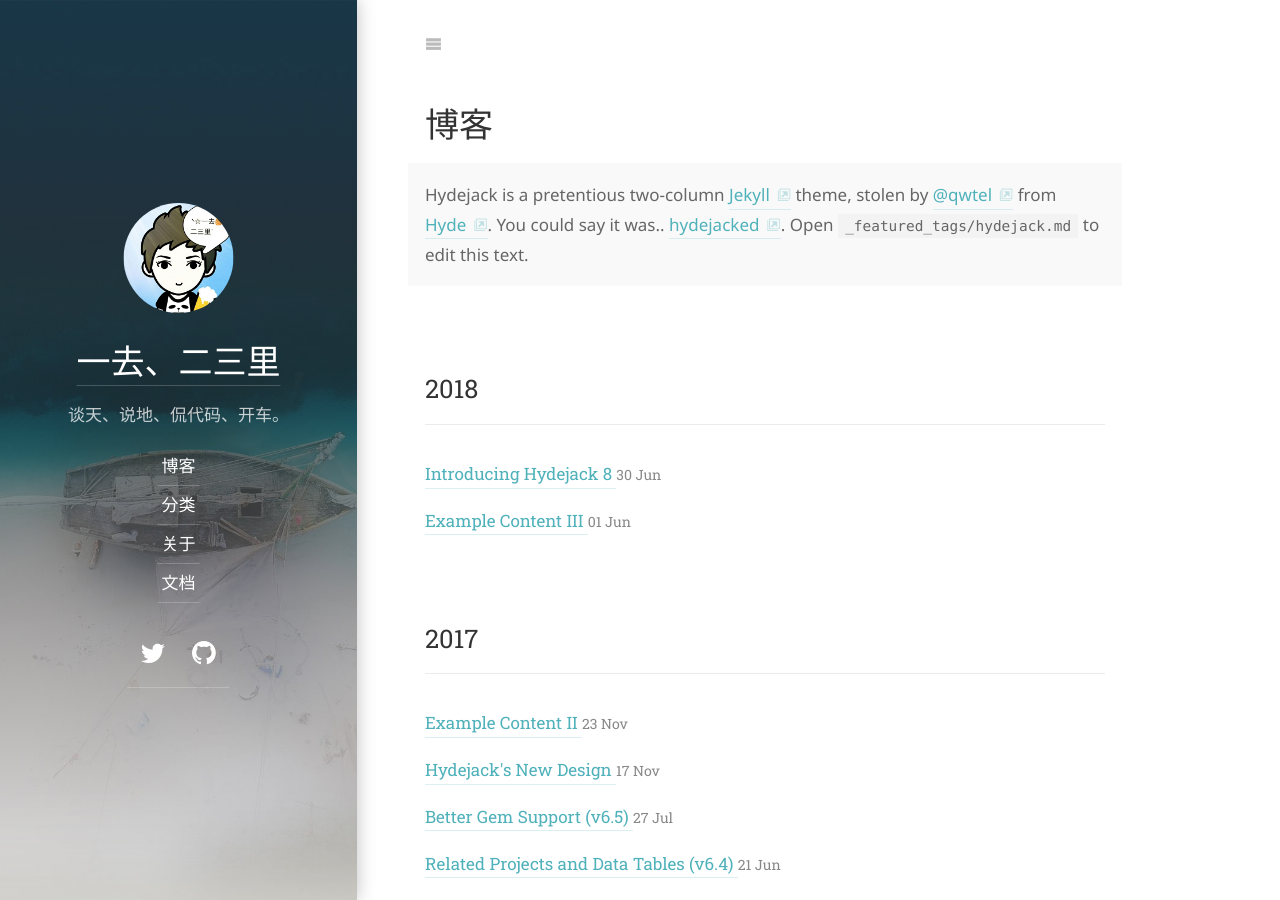
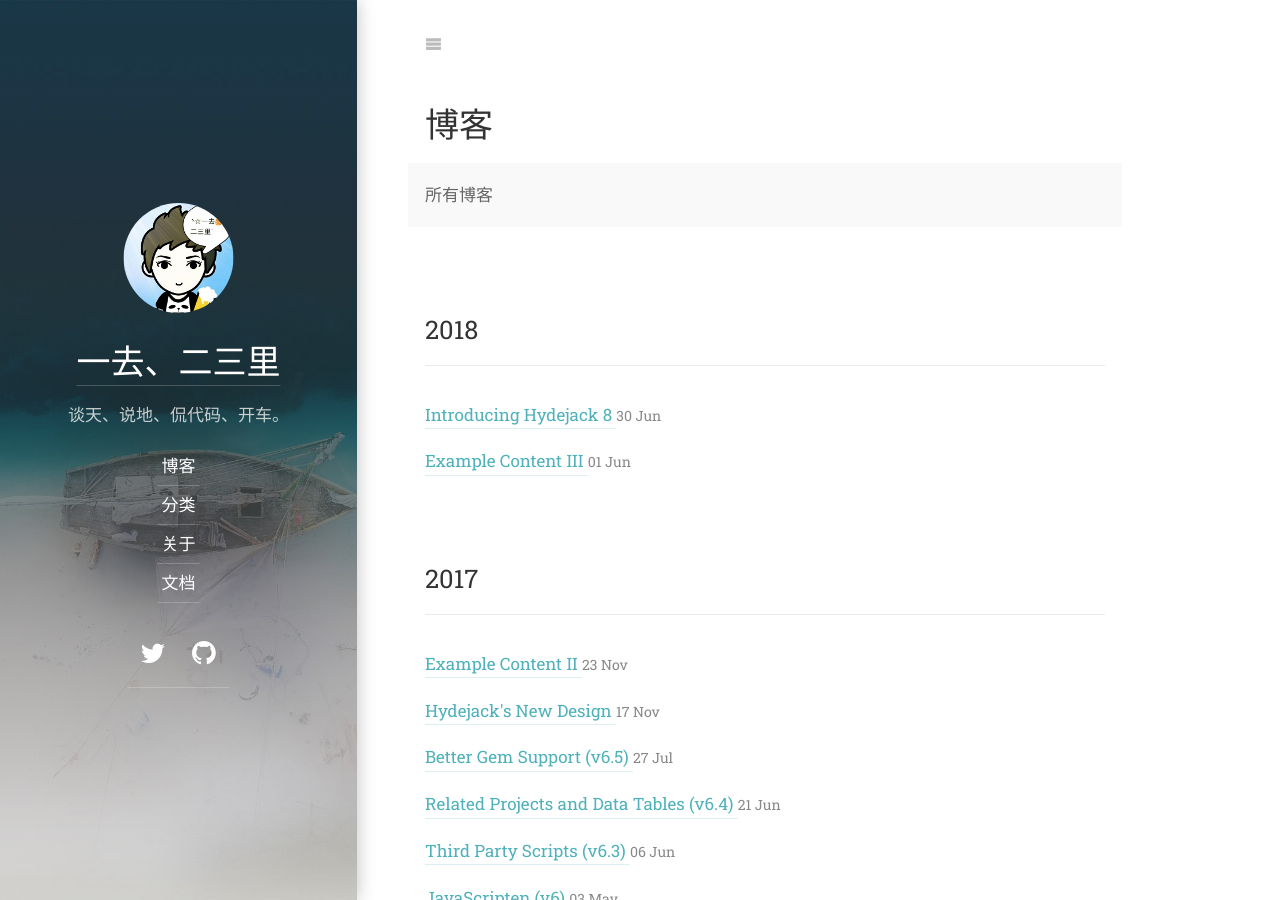
Before and after one commit to Waleon/Waleon.github.io, a Jekyll site: the page built from _featured_categories/blog.md, in a window 1280 px wide and 900 px high. Built offline with Jekyll 4.4.1, drawn with Linux system fonts in a browser that asks for light colours; some web fonts are replaced.

Commit message:
update
update config

```diff
--- a/_featured_categories/blog.md
+++ b/_featured_categories/blog.md
@@ -5,8 +5,5 @@
 menu: true
 order: 1
 description: >
-  Hydejack is a pretentious two-column [Jekyll](http://jekyllrb.com/) theme, stolen by
-  [@qwtel](https://twitter.com/qwtel) from [Hyde](http://hyde.getpoole.com).
-  You could say it was.. [hydejacked](http://media3.giphy.com/media/makedRIckZBW8/giphy.gif).
-  Open `_featured_tags/hydejack.md` to edit this text.
+  所有博客
 ---
```
Also changed, not shown: _featured_categories/categories.md (added, +13 -0 lines), _featured_categories/hyde.md (deleted, +0 -15 lines).
